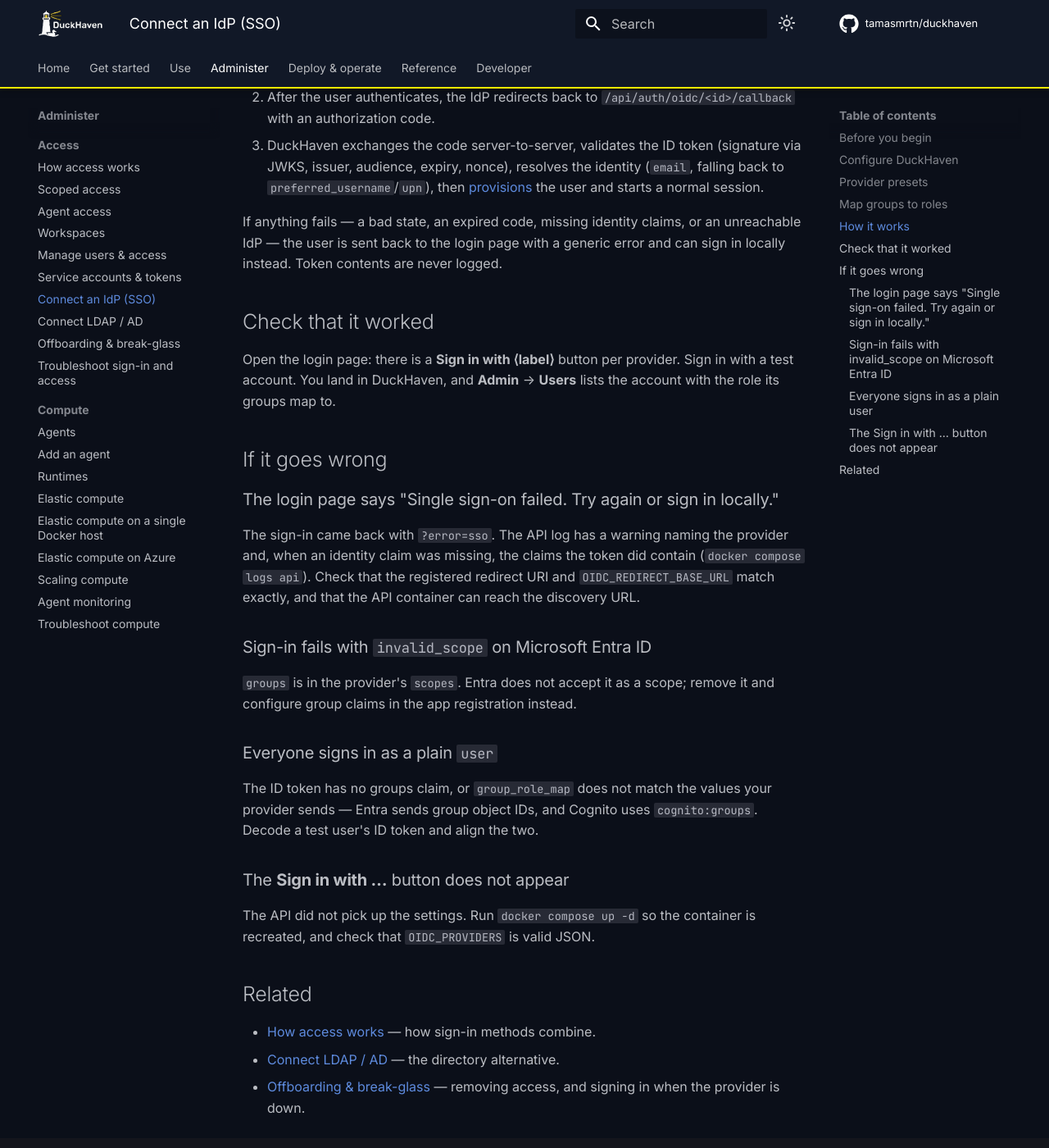
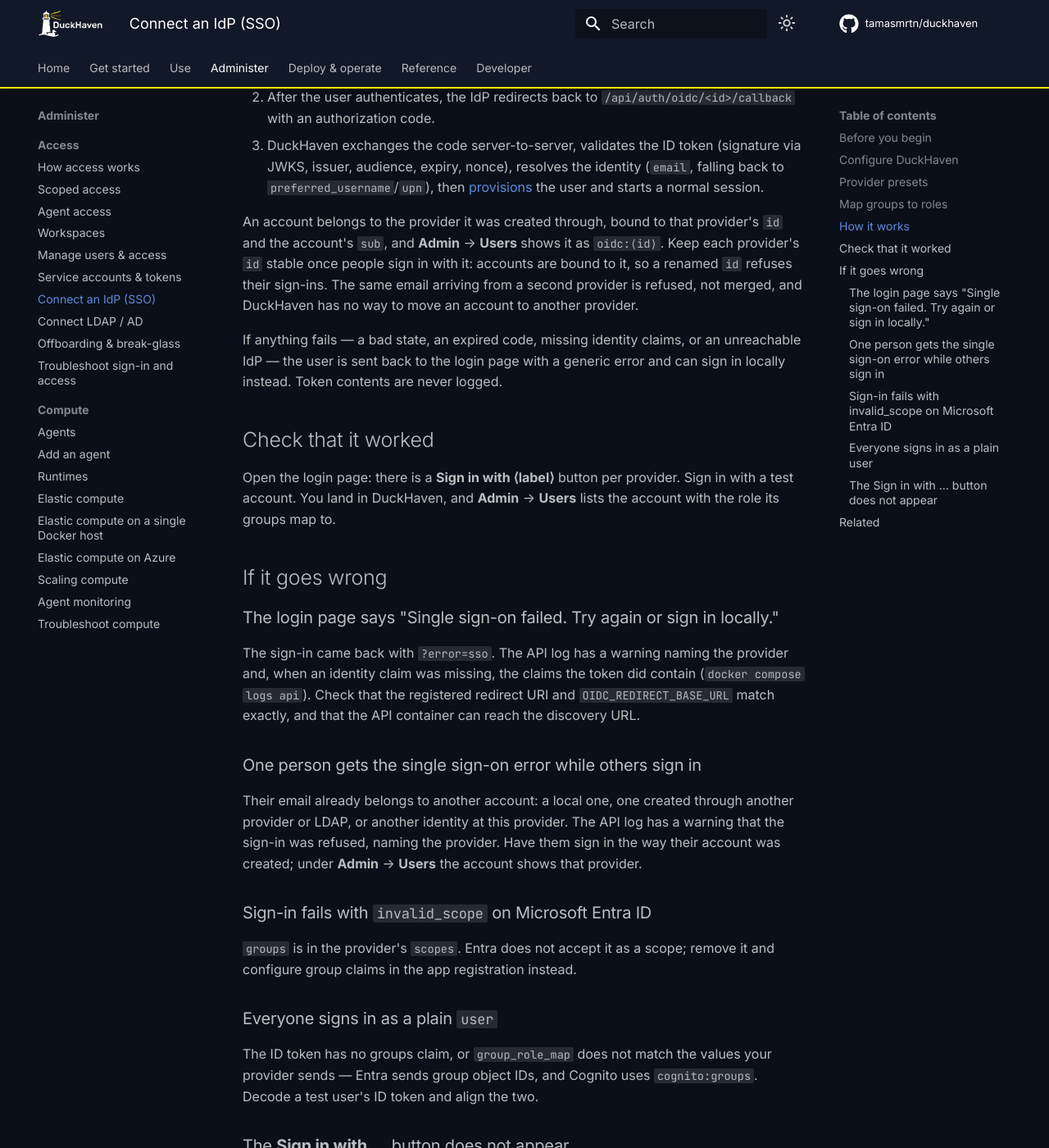
Before and after one commit to tamasmrtn/duckhaven, an MkDocs documentation site: the page built from docs/access/connect-idp.md, in a window 1280 px wide and 1400 px high, scrolled down 2656 px. Shown: the whole window at 82% size. Built offline with MkDocs 1.6.1 and Material for MkDocs 9.7.7, drawn with Linux system fonts in a browser that asks for light colours; comment, search, counter and statistics services are not loaded.

Commit message:
docs(access): say federated accounts are bound per provider
Signed-off-by: tmrtn <martontam@gmail.com>

```diff
--- a/docs/access/connect-idp.md
+++ b/docs/access/connect-idp.md
@@ -105,6 +105,11 @@ role only**; workspace membership stays a DuckHaven operation.
    nonce), resolves the identity (`email`, falling back to `preferred_username`/`upn`), then
    [provisions](how-access-works.md#signing-in) the user and starts a normal session.
 
+An account belongs to the provider it was created through, bound to that provider's `id` and the account's `sub`, and
+**Admin** → **Users** shows it as `oidc:⟨id⟩`. Keep each provider's `id` stable once people sign in with it: accounts
+are bound to it, so a renamed `id` refuses their sign-ins. The same email arriving from a second provider is refused,
+not merged, and DuckHaven has no way to move an account to another provider.
+
 If anything fails — a bad state, an expired code, missing identity claims, or an unreachable IdP — the user is sent
 back to the login page with a generic error and can sign in locally instead. Token contents are never logged.
 
@@ -120,6 +125,12 @@ DuckHaven, and **Admin** → **Users** lists the account with the role its group
 The sign-in came back with `?error=sso`. The API log has a warning naming the provider and, when an identity claim was
 missing, the claims the token did contain (`docker compose logs api`). Check that the registered redirect URI and
 `OIDC_REDIRECT_BASE_URL` match exactly, and that the API container can reach the discovery URL.
+
+### One person gets the single sign-on error while others sign in
+
+Their email already belongs to another account: a local one, one created through another provider or LDAP, or another
+identity at this provider. The API log has a warning that the sign-in was refused, naming the provider. Have them sign
+in the way their account was created; under **Admin** → **Users** the account shows that provider.
 
 ### Sign-in fails with `invalid_scope` on Microsoft Entra ID
 
```
Also changed, not shown: docs/access/how-access-works.md (+5 -2 lines), docs/reference/configuration.md (+1 -1 lines).
